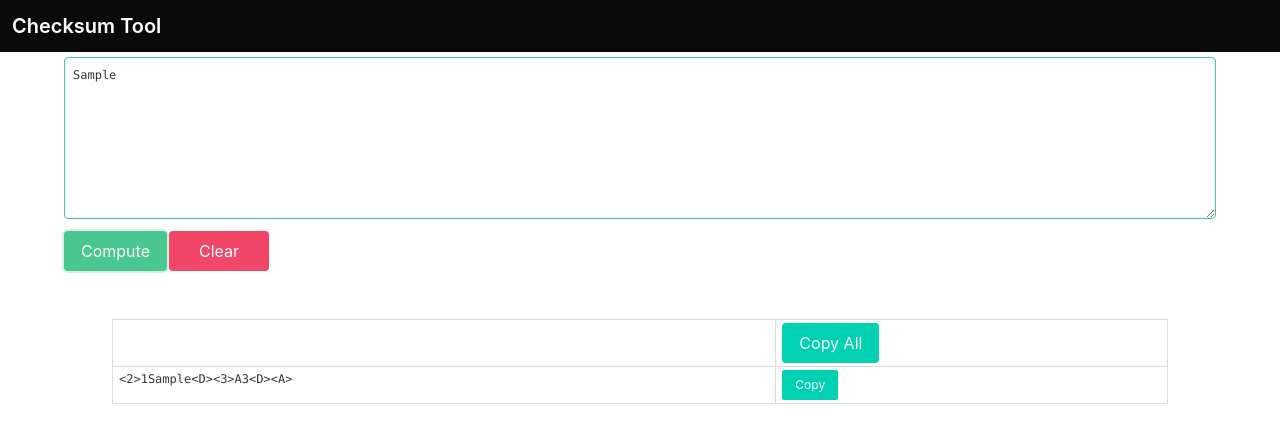
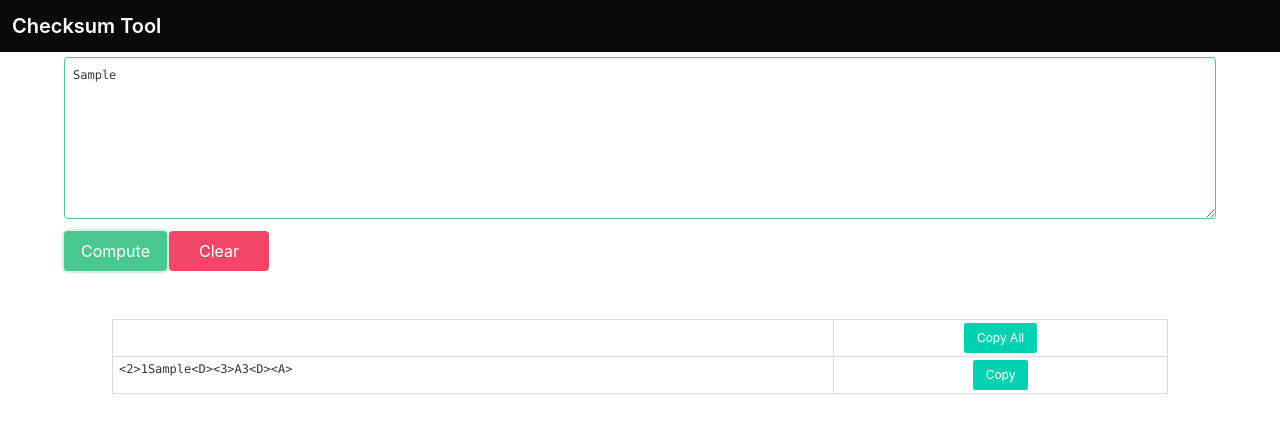
Before and after one commit to djglxxii/ChecksumTool, an Angular app in the folder ClientApp/: page /astm in a window 1280 px wide. Both pictures are taken after typing "Sample" into the empty fields and a click on the button "Compute". Shown: the top 442 px of the page. Built offline with nearby package versions, Linux system fonts and the light colour scheme.

Commit message:
center copy buttons within cell.

```diff
--- a/ClientApp/src/app/astm/table/table.component.html
+++ b/ClientApp/src/app/astm/table/table.component.html
@@ -5,6 +5,7 @@
     <th>
       <button
         wgtButton
+        size="small"
         (click)="onCopyAll()"
       >Copy All
       </button>
--- a/ClientApp/src/app/astm/table/table.component.scss
+++ b/ClientApp/src/app/astm/table/table.component.scss
@@ -1,4 +1,8 @@
 table {
   font-family: Monaco, "Lucida Console", monospace;
   font-size: 12px;
+
+  th:last-child, td:last-child {
+    text-align: center;
+  }
 }
```
